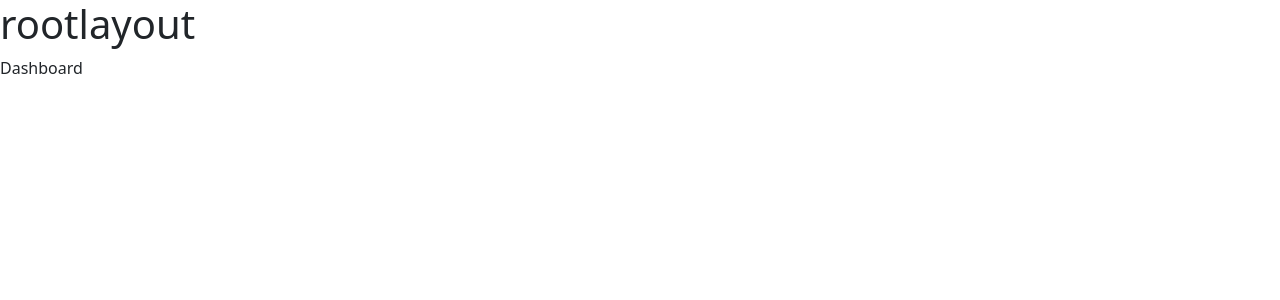
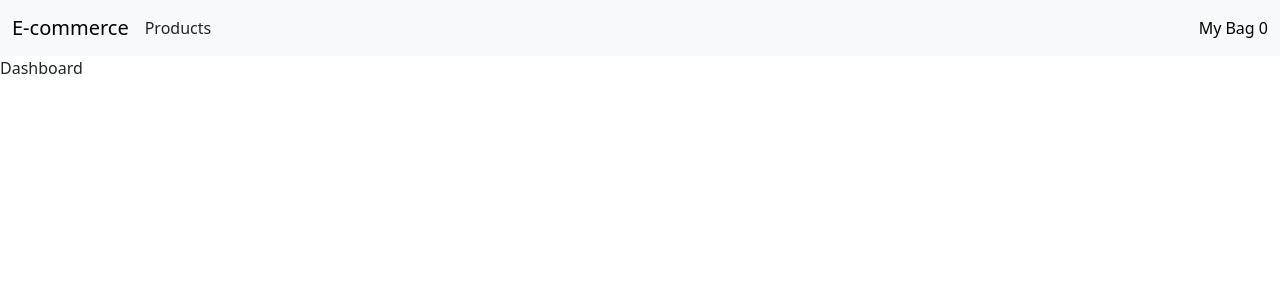
Before and after one commit to abdul191/E-commerce, a React (Vite) app: page / in a window 1280 px wide. Shown: the top 300 px of the page. Built offline with nearby package versions, Linux system fonts and the light colour scheme.

Commit message:
navbar added from react Bootstrap

```diff
--- /dev/null
+++ b/src/components/NavbarCom.jsx
@@ -0,0 +1,28 @@
+import Container from "react-bootstrap/Container";
+import Nav from "react-bootstrap/Nav";
+import Navbar from "react-bootstrap/Navbar";
+import { Link } from "react-router-dom";
+const NavbarCom = () => {
+  return (
+    <Navbar expand="lg" className="bg-body-tertiary">
+      <Container fluid>
+        <Navbar.Brand href="#">E-commerce</Navbar.Brand>
+        <Navbar.Toggle />
+        <Navbar.Collapse>
+          <Nav.Link to="/" as={Link}>
+            Products
+          </Nav.Link>
+        </Navbar.Collapse>
+        <Navbar.Collapse className="justify-content-end">
+          <Navbar.Text>
+            <Nav.Link to="/cart" as={Link}>
+              My Bag 0
+            </Nav.Link>
+          </Navbar.Text>
+        </Navbar.Collapse>
+      </Container>
+    </Navbar>
+  );
+};
+
+export default NavbarCom;
--- a/src/components/RootLayout.jsx
+++ b/src/components/RootLayout.jsx
@@ -1,9 +1,10 @@
 
 import { Outlet } from "react-router-dom"
+import NavbarCom from "./NavbarCom"
 function RootLayout() {
   return (
     <div>
-      <h1>rootlayout</h1>
+      <NavbarCom/>
       <main>
         <Outlet/>
       </main>
```
